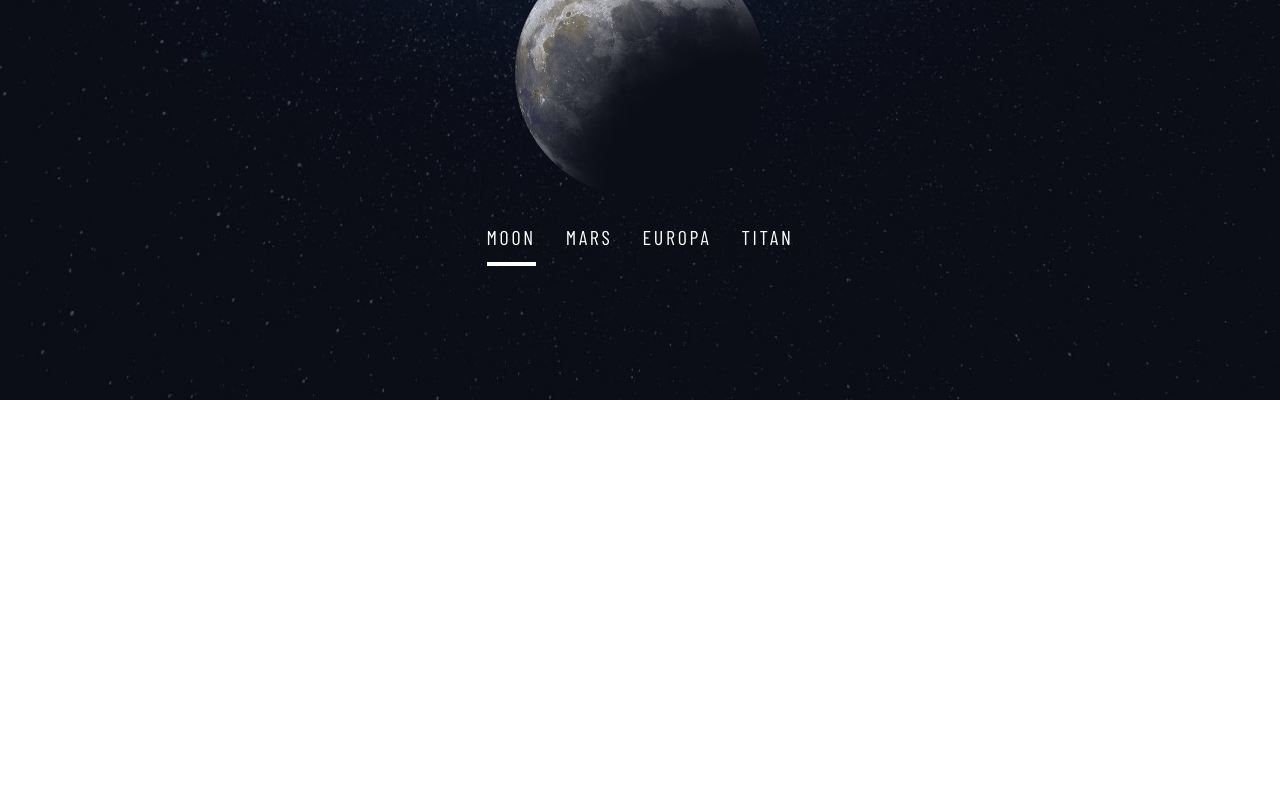
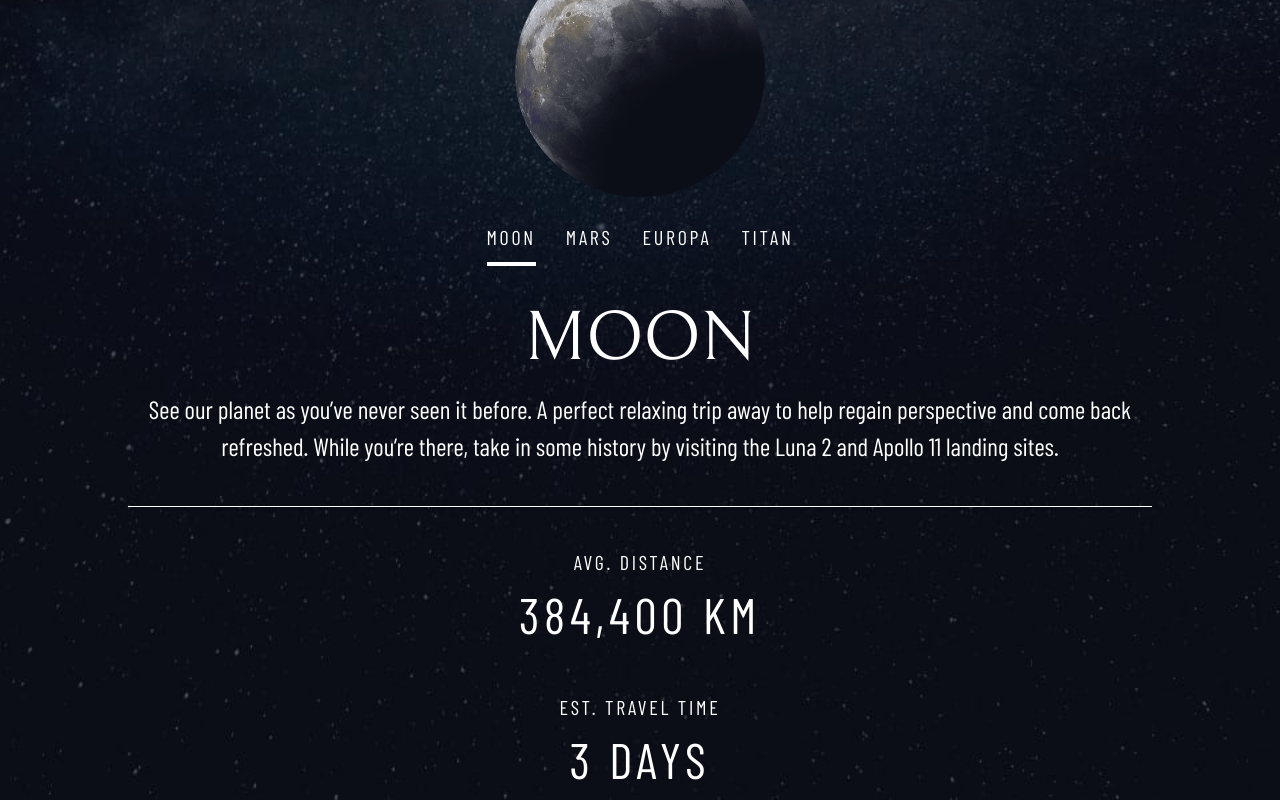
Before and after one commit to Ethanosaure/space-tourism-website, a React (Vite) app: page /destination in a window 1280 px wide. Shown: the part 400-1200 px from the top of the page. Before the commit the page ends 800 px from the top, so only its background shows below. Built offline with nearby package versions, Linux system fonts and the light colour scheme.

Commit message:
adding description to planets in destinations page

```diff
--- a/src/components/Buttons/Slider/index.tsx
+++ b/src/components/Buttons/Slider/index.tsx
@@ -1,8 +1,9 @@
 import SubHeading from "../../../typographies/SubHeading";
 import { useState } from "react";
-import { ComponentProps } from "../../../types/interface";
+import { SliderProps } from "../../../types/interface";
+import Description from "../../Description";
 
-const Component: React.FC<ComponentProps> = ({ arrayNames, data }) => {
+const Component: React.FC<SliderProps> = ({ arrayNames, data }) => {
   const [planetPicture, setPlanetPicture] = useState(data[0].images.png);
   const [selectedPlanet, setSelectedPlanet] = useState(0);
   const picture = planetPicture;
@@ -33,6 +34,7 @@ const Component: React.FC<ComponentProps> = ({ arrayNames, data }) => {
           </div>
         ))}
       </div>
+      <Description selectedPlanet={selectedPlanet} data={data} />
     </div>
   );
 };
--- a/src/components/Description/index.tsx
+++ b/src/components/Description/index.tsx
@@ -0,0 +1,44 @@
+import Heading from "../../typographies/Heading";
+import Paragraph from "../../typographies/Paragraph";
+import SubHeading from "../../typographies/SubHeading";
+import { DescriptionProps } from "../../types/interface";
+const Component: React.FC<DescriptionProps> = ({ data, selectedPlanet }) => {
+  return (
+    <div className="flex flex-col items-center justify-center">
+      <Heading
+        kind="h3"
+        content={data[selectedPlanet].name}
+        css="uppercase mt-[20px] text-[70px]"
+      />
+      <Paragraph
+        kind="p"
+        content={data[selectedPlanet].description}
+        css="text-center w-[80%] text-[25px] text-[tropicalBlue] "
+      />
+      <div className="mt-[40px] flex w-[80%] flex-col items-center justify-center border-t-[1px] border-white ">
+        <SubHeading
+          kind="subHeading2"
+          content={"avg. distance"}
+          css="uppercase text-[20px] mt-[40px] "
+        />
+        <Heading
+          kind="h5"
+          content={data[selectedPlanet].distance}
+          css="uppercase text-[50px]"
+        />
+        <SubHeading
+          kind="subHeading2"
+          content={"est. travel time"}
+          css="uppercase text-[20px] mt-[40px]"
+        />
+        <Heading
+          kind="h5"
+          content={data[selectedPlanet].travel}
+          css="uppercase text-[50px]"
+        />
+      </div>
+    </div>
+  );
+};
+
+export default Component;
--- a/src/pages/Destination/index.tsx
+++ b/src/pages/Destination/index.tsx
@@ -9,7 +9,7 @@ const Component = () => {
     dataPlanet.push(destination.name);
   });
   return (
-    <div className=" flex h-screen w-screen flex-col bg-[url('../../../public/assets/destination/background-destination-mobile.jpg')] bg-cover bg-center bg-no-repeat md:bg-[url('../../../public/assets/destination/background-destination-tablet.jpg')] xl:bg-[url('../../../public/assets/destination/background-destination-desktop.jpg')] ">
+    <div className=" flex h-screen min-h-[1200px] w-screen min-w-[375px] flex-col bg-[url('../../../public/assets/destination/background-destination-mobile.jpg')] bg-cover bg-center bg-no-repeat md:bg-[url('../../../public/assets/destination/background-destination-tablet.jpg')] xl:bg-[url('../../../public/assets/destination/background-destination-desktop.jpg')] ">
       <div className="flex flex-col items-center justify-start pt-[20%]">
         <div>
           <Paragraph
--- a/src/pages/Home/index.tsx
+++ b/src/pages/Home/index.tsx
@@ -1,7 +1,6 @@
 import Paragraph from "../../typographies/Paragraph";
 import Heading from "../../typographies/Heading";
 import ExploreBtn from "../../components/Buttons/ExploreBtn";
-
 import datas from "../../data/data.json";
 
 const Component = () => {
```
Also changed, not shown: src/types/interface.ts (+6 -1 lines).
